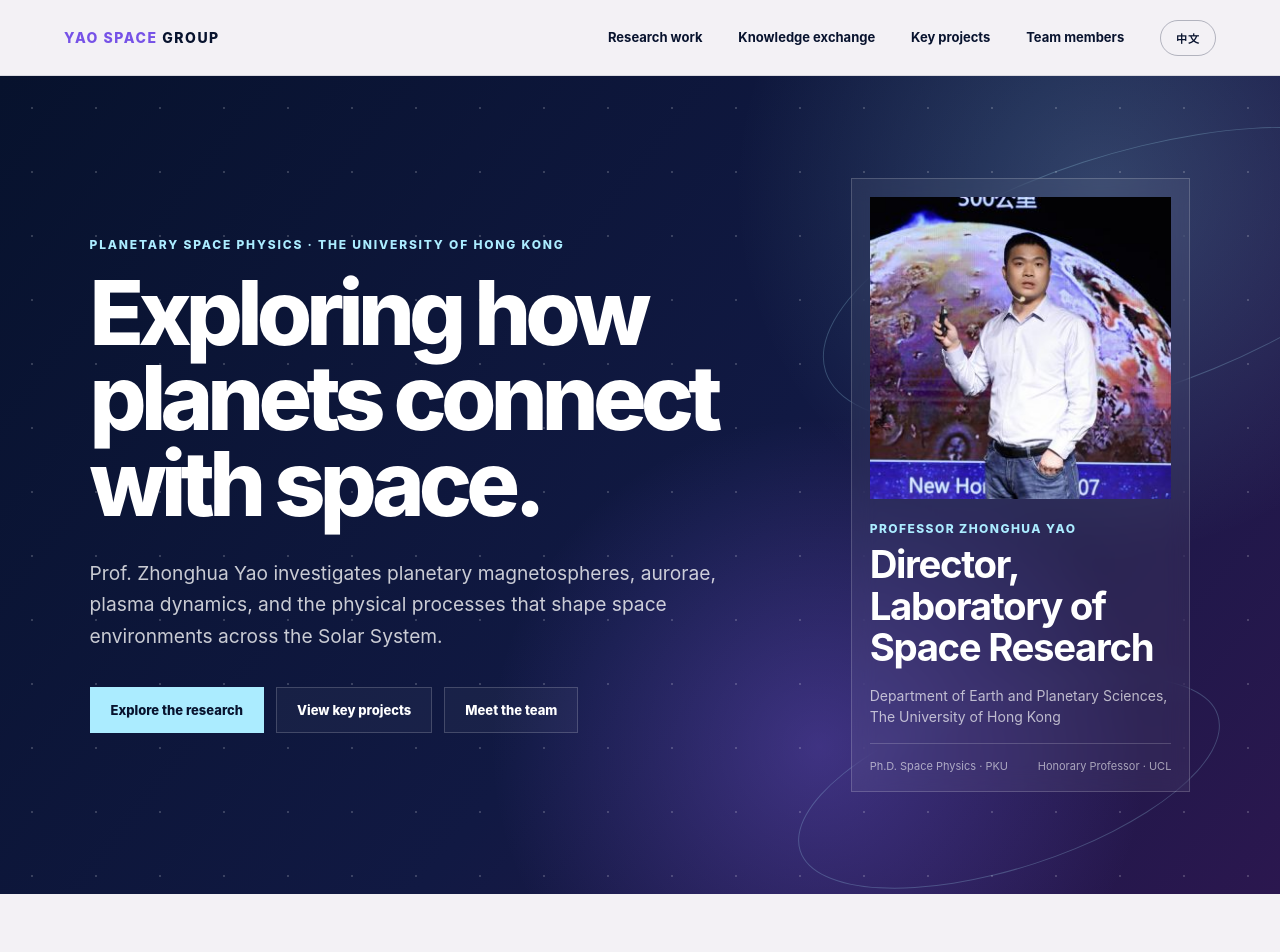
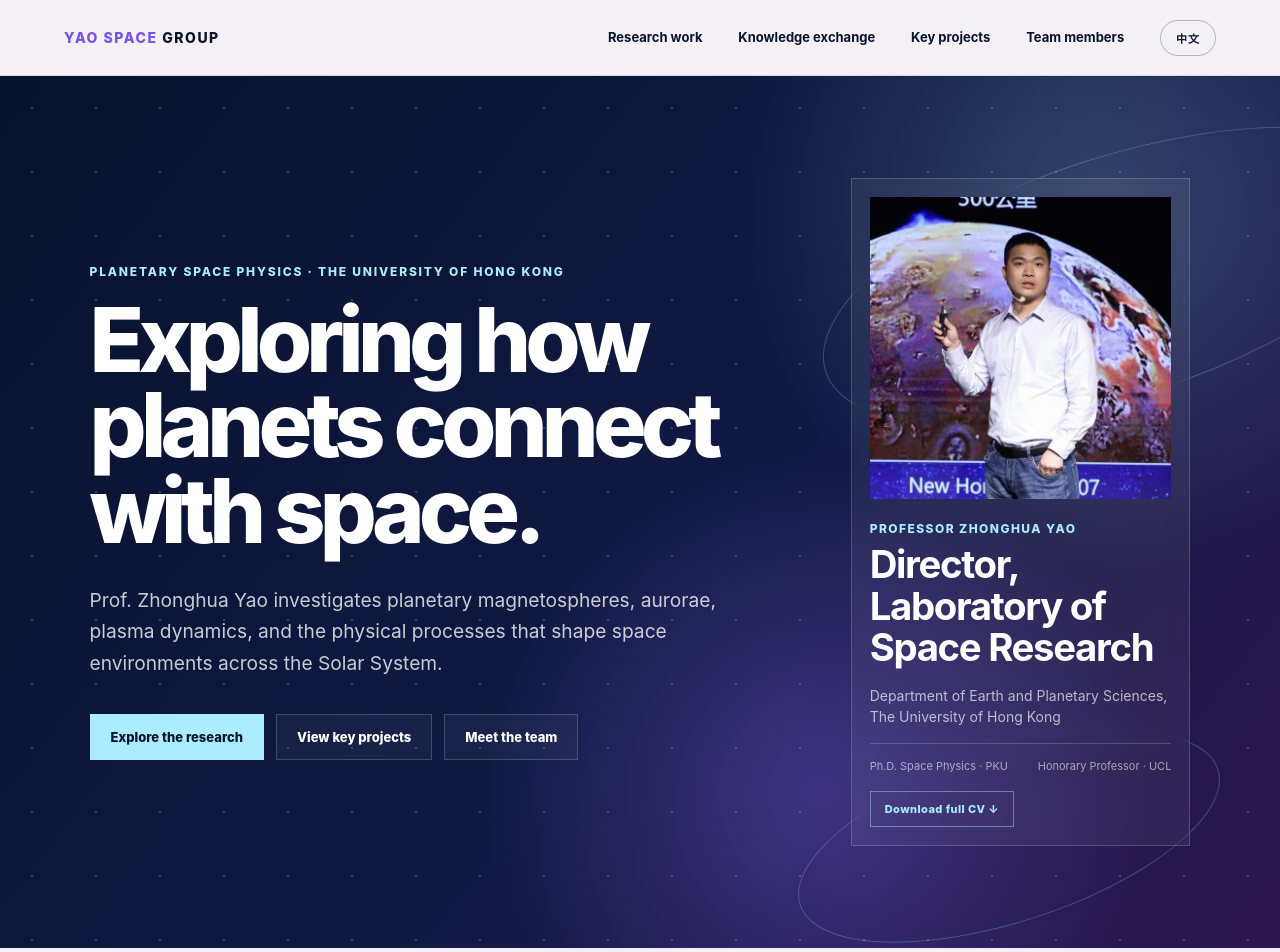
Before and after one commit to spaceYao/spaceYao.github.io, a React (Vite) app: page / in a window 1280 px wide. Shown: the top 952 px of the page. Built offline with nearby package versions, Linux system fonts and the light colour scheme.

Commit message:
Add downloadable full CV

```diff
--- a/src/App.tsx
+++ b/src/App.tsx
@@ -28,6 +28,7 @@ const translations = {
       department: 'Department of Earth and Planetary Sciences, The University of Hong Kong',
       phd: 'Ph.D. Space Physics · PKU',
       honorary: 'Honorary Professor · UCL',
+      cv: 'Download full CV ↓',
     },
     research: {
       label: '01 / Research work',
@@ -156,6 +157,7 @@ const translations = {
       department: '香港大学地球与行星科学系',
       phd: '博士 · 空间物理 · 北京大学',
       honorary: '名誉教授 · 伦敦大学学院（UCL）',
+      cv: '下载完整简历 ↓',
     },
     research: {
       label: '01 / 研究工作',
@@ -316,10 +318,13 @@ export default function App() {
           <p className="profile-kicker">{t.profile.kicker}</p>
           <h2>{t.profile.title}</h2>
           <p>{t.profile.department}</p>
-            <div className="profile-meta">
-              <span>{t.profile.phd}</span>
-              <span>{t.profile.honorary}</span>
-            </div>
+          <div className="profile-meta">
+            <span>{t.profile.phd}</span>
+            <span>{t.profile.honorary}</span>
+          </div>
+          <a className="profile-cv" href="/Zhonghua_Yao_CV_August_2026.pdf" download>
+            {t.profile.cv}
+          </a>
         </aside>
       </section>
 
--- a/src/styles.css
+++ b/src/styles.css
@@ -136,6 +136,23 @@ h1 {
 .profile-card h2 { margin: 0; font-size: clamp(27px, 3vw, 42px); line-height: 1.08; letter-spacing: -0.035em; }
 .profile-card > p:not(.profile-kicker) { margin: 16px 0; color: rgba(255,255,255,0.68); font-size: 14px; line-height: 1.5; }
 .profile-meta { display: flex; justify-content: space-between; gap: 12px; padding-top: 15px; border-top: 1px solid var(--line); color: rgba(255,255,255,0.58); font-size: 11px; }
+.profile-cv {
+  align-self: flex-start;
+  margin-top: 18px;
+  padding: 10px 14px;
+  border: 1px solid rgba(171,236,255,.42);
+  color: var(--ice);
+  font-size: 11px;
+  font-weight: 780;
+  letter-spacing: .04em;
+  transition: color .2s ease, background .2s ease, border-color .2s ease;
+}
+.profile-cv:hover, .profile-cv:focus-visible {
+  border-color: var(--ice);
+  color: var(--ink);
+  background: var(--ice);
+  outline: none;
+}
 
 .section { padding: clamp(86px, 10vw, 150px) clamp(24px, 7vw, 112px); }
 .section-heading { display: grid; grid-template-columns: 1.35fr .65fr; gap: 18px 88px; margin-bottom: 72px; align-items: end; }
```
Also changed, not shown: 1 other file (tests, documents, lock files or other folders).
